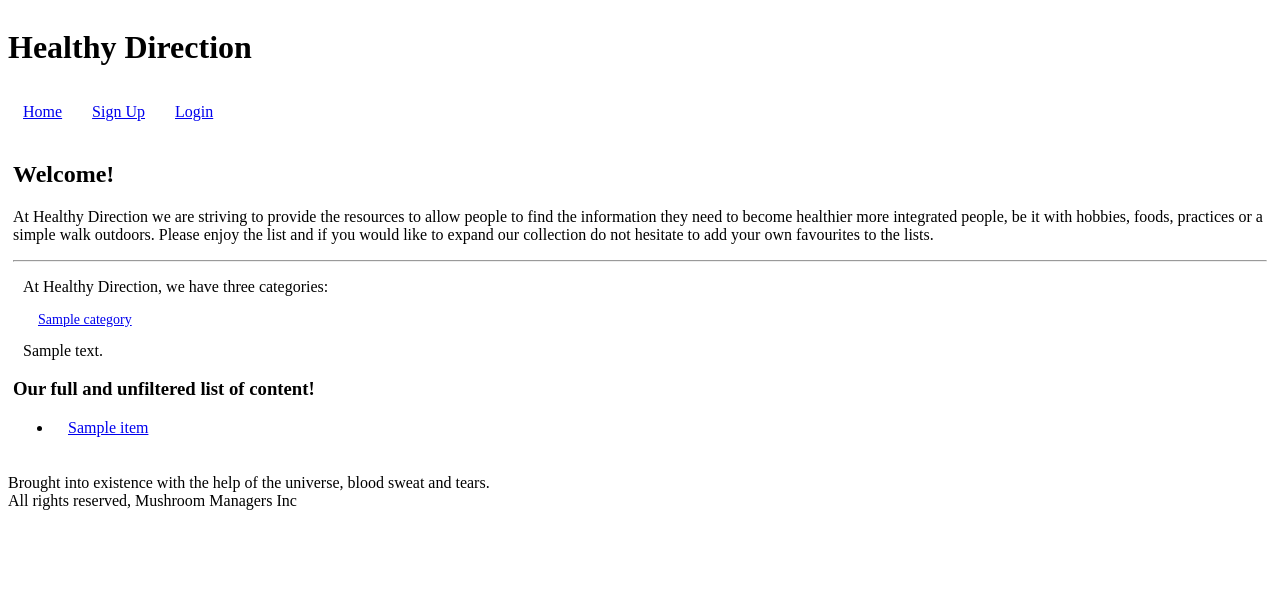
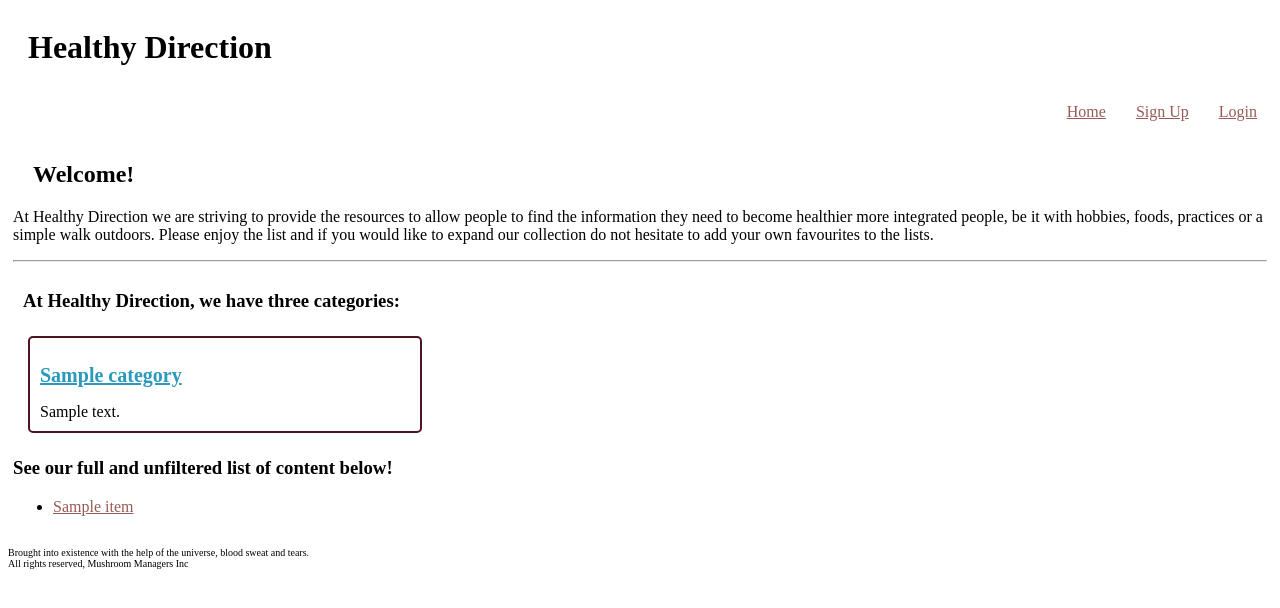
Before and after one commit to benrconway/Udacity-Project4, a Flask app: page / in a window 1280 px wide. Shown: the top 608 px of the page. Run offline with Flask 2, Linux system fonts and the light colour scheme; tables that the repository leaves empty hold one stand-in row (values such as "Sample post").

Commit message:
Refactor to meet standards

```diff
--- a/static/main.css
+++ b/static/main.css
@@ -1,23 +1,45 @@
-
-body{
-  display: flex;
-  flex-wrap: wrap;
+h1,
+h2{
+  margin-left: 20px;
 }
 
 nav {
   display: flex;
   flex-direction: row;
+  justify-content: right;
 }
 
 a {
+  color: #975B57;
+}
+footer{
+  margin-top: auto;
+}
+.breathing-room {
+  padding:10px;
+  margin: 5px;
+}
+
+.copyright{
+  font-size:10px;
+}
+
+.content-box{
+  border: 2px solid #4F1221;
+  border-radius: 5px;
   padding: 10px;
   margin: 5px;
+  width:30%;
 }
 
 .form-container{
   padding:25px;
   border:1px solid #22BDCC;
   border-radius: 5px;
+}
+
+.full-width {
+  width:100%
 }
 
 .minor-content{
@@ -29,37 +51,50 @@ a {
   flex-wrap: wrap
 }
 
+.flex-flow-wrap {
+  display:flex;
+  flex-wrap: wrap;
+}
+
+.space-around {
+  justify-content: space-around;
+}
 
 .title {
- font-size: 14px;
- font-weight: 500;
+  color: #2B98BD;
+ font-size: 20px;
+ font-weight: 600;
 }
 
 .primary-container {
-margin: 5px;
+  margin: 5px;
 }
 
 .secondary-container {
   width: 60vw;
 }
 
-.category-list {
-margin:10px;
+.single-box {
+  border: 2px solid #4F1221;
+  border-radius: 5px;
+  padding: 10px;
+  margin: 5px;
+  width:30%;
 }
 
-.item-list {
-
+.category-list {
+  flex-direction: row;
+  margin:10px;
 }
 
 .item-container {
-
   margin: 5px;
 }
 
 /* Branding colours
-  1: turquoise #22BDCC
-  2: grey blue #669499
-  3: green #44FFA8
-  4: peach-ish #FF848B
-  5: indigo(?) #CC2281
+  1: turquoise #2B98BD
+  2: grey blue #000000
+  3: green #2D8A6F
+  4: peach-ish #975B57
+  5: indigo(?) #4F1221
  */
--- a/templates/categories.html
+++ b/templates/categories.html
@@ -17,16 +17,21 @@
       {% endif %}
     {% endwith %}
 
-    <div class="category-list">
-      <p>At Healthy Direction, we have three categories:</p>
+    <div class="category-list flex-flow-wrap">
+      <div class="full-width">
+          <h3>At Healthy Direction, we have three categories:</h3>
+      </div>
+
       {% for category in categories %}
-      <p class="title"><a href='{{url_for('showOneCategoryAndItems', category_name=category.name)}}'>{{category.name}}</a></p>
-      <span>{{category.description}}<span>
+      <div class="content-box">
+        <p><a class="title" href='{{url_for('showOneCategoryAndItems', category_name=category.name)}}'>{{category.name}}</a></p>
+        <span>{{category.description}}<span>
+      </div>
       {% endfor %}
     </div>
 
     <div class="item-list">
-      <h3>Our full and unfiltered list of content!</h3>
+      <h3>See our full and unfiltered list of content below!</h3>
         <ul>
           {% for item in items %}
             {% for category in categories %}
@@ -39,8 +44,4 @@
     </div>
 
 </div>
-
-
-
-
 {% endblock %}
--- a/templates/login.html
+++ b/templates/login.html
@@ -7,6 +7,10 @@
   </head>
 
   <body>
+    <nav>
+      <a class="breathing-room" href='{{url_for('home')}}'>Home</a>
+      <a class="breathing-room" href="/users">Sign Up</a>
+    </nav>
     <section class="minor-content">
       <div class="title">
         <h1>Login</h1>
--- a/templates/main.html
+++ b/templates/main.html
@@ -7,20 +7,20 @@
   <link rel="stylesheet" type="text/css" href="{{url_for('static', filename='main.css')}}">
 </head>
 
-<body>
-  <header>
+<body class="flex-flow-wrap">
+  <header class="full-width">
     <h1>Healthy Direction</h3>
       <nav>
-      <a href='{{url_for('home')}}'>Home</a>
-      <a href="/users" style='display: {{login.style}};'>Sign Up</a>
-      <a href="{{login.action}}">{{login.name}}</a>
+      <a class="breathing-room" href='{{url_for('home')}}'>Home</a>
+      <a class="breathing-room" href="/users" style='display: {{login.style}};'>Sign Up</a>
+      <a class="breathing-room" href="{{login.action}}">{{login.name}}</a>
     </nav>
     </header>
-    <section class="primary-container">
+    <section class="primary-container full-width">
       {% block content %}
       {% endblock %}
     </section>
-  <footer>
+  <footer class="copyright">
     <p>Brought into existence with the help of the universe, blood sweat and tears.<br>
       All rights reserved, Mushroom Managers Inc</p>
   </footer>
--- a/templates/newItem.html
+++ b/templates/newItem.html
@@ -1,7 +1,7 @@
 {% extends 'main.html' %}
 {% block content %}
 <!-- Takes in a single category as reference -->
-<h3>Add an item to our content<h3>
+<h3>Add an item to our content</h3>
 <form action="{{url_for('newItem', category_name=category.name)}}" method="POST" enctype="multipart/form-data">
   <label for="name">Name</label>
   <input type="text" name="name" value="">
--- a/templates/signup.html
+++ b/templates/signup.html
@@ -1,7 +1,7 @@
 {% extends 'main.html' %}
 {% block content %}
 <!-- TODO: Sign Up page which posts to users. -->
-
+<section class="minor-content">
   <div class="form-container">
     <form class="" action="{{url_for('newUser')}}" method="POST" enctype="multipart/form-data">
       <label for="name">Name:</label>
@@ -12,8 +12,9 @@
       <input type="text" name="email" value="">
       <input type="submit" value="Join">
     </form>
+  </div>
+</section>
 
-</div>
 
 
 {% endblock %}
--- a/views.py
+++ b/views.py
@@ -29,17 +29,17 @@ app = Flask(__name__)
 CLIENT_ID = json.loads(
     open('client_secret.json', 'r').read())['web']['client_id']
 
-loginLabel = {'login':{
-                'name':'Login',
+loginLabel = {'login': {
+                'name': 'Login',
                 'action': '/login',
                 'style': 'block'
                 },
-             'logout': {
+              'logout': {
                 'name': 'Logout',
                 'action': '/logout',
                 'style': 'none;'
                 }
-            }
+              }
 
 
 @auth.verify_password
@@ -48,17 +48,19 @@ def verifyPassword(identifier, password):
     # Identifier can be a token or a username, verify will supply which it is.
     user_id = Users.verifyToken(identifier)
     if user_id:
-        user = session.query(Users).filter_by(id = user_id).one()
+        user = session.query(Users).filter_by(id=user_id).one()
     else:
-        user = session.query(Users).filter_by(name = identifier).first()
+        user = session.query(Users).filter_by(name=identifier).first()
         if not user or not user.verifyPassword(password):
             return False
     login_session['user'] = user
     return True
 
+
 @app.route('/oauth2callback')
 def returnToHome():
     return redirect(url_for('home'))
+
 
 @app.route('/oauth/<string:provider>', methods=['POST'])
 def loginWithOauth(provider):
@@ -79,7 +81,7 @@ def loginWithOauth(provider):
         # test token validity
         googleAccessToken = userCredentials.access_token
         url = 'https://www.googleapis.com/oauth2/v1/tokeninfo'
-        params = {'access_token': googleAccessToken }
+        params = {'access_token': googleAccessToken}
         googleResult = requests.get(url, params=params).json()
 
         # ensure there was no error before proceeding.
@@ -94,12 +96,13 @@ def loginWithOauth(provider):
 
         # # 2. The token is has been collected for this web app
         if googleResult['issued_to'] != CLIENT_ID:
-            return respondWith("Token was not issued for this application", 401)
+            return respondWith("Token was not issued for this \
+                                application", 401)
 
         print "Made it past all other checks"
 
         userinfoURL = "https://www.googleapis.com/oauth2/v1/userinfo"
-        params = {'access_token': googleAccessToken, 'alt':'json'}
+        params = {'access_token': googleAccessToken, 'alt': 'json'}
         # if it doesn't work, separate request and .json()
         data = requests.get(userinfoURL, params=params).json()
         print data
@@ -186,12 +189,12 @@ def home():
     items = session.query(Items).all()
     if user is None:
         return render_template('categories.html', categories=categories,
-                           items=items, category=category,
-                           login=loginLabel['login'])
+                               items=items, category=category,
+                               login=loginLabel['login'])
     else:
         return render_template('categories.html', categories=categories,
-                           items=items, category=category,
-                           login=loginLabel['logout'])
+                               items=items, category=category,
+                               login=loginLabel['logout'])
 
 
 @app.route('/categories/<string:category_name>/')
@@ -203,8 +206,8 @@ def showOneCategoryAndItems(category_name):
     items = session.query(Items).filter_by(category_id=category.id).all()
     if user is None:
         return render_template('publicSingleCategory.html',
-                                category=category, items=items,
-                                login=loginLabel['login'])
+                               category=category, items=items,
+                               login=loginLabel['login'])
     else:
         user = session.merge(user)
         return render_template('singleCategory.html',
@@ -247,13 +250,13 @@ def singleItem(category_name, item_id):
 
     if user is None:
         return render_template('publicSingleItem.html', category=category,
-                                item=item,
-                                login=loginLabel['login'])
+                               item=item,
+                               login=loginLabel['login'])
     else:
         # user = session.merge(user)
         return render_template('singleItem.html', category=category,
-                                item=item,
-                                login=loginLabel['logout'])
+                               item=item,
+                               login=loginLabel['logout'])
 
 
 @app.route('/categories/<string:category_name>/items/<int:item_id>/edit',
@@ -272,7 +275,7 @@ def editItem(category_name, item_id):
         if user.id != item.user_id:
             flash("You do not have authority to edit {0}.".format(item.name))
             return redirect(url_for('showOneCategoryAndItems',
-                                        category_name=category_name))
+                                    category_name=category_name))
         # If they do, update the item.
         item.name = request.form['name']
         item.description = request.form['description']
@@ -308,7 +311,7 @@ def deleteItem(category_name, item_id):
         if user.id != item.user_id:
             flash("You do not have authority to delete {0}.".format(item.name))
             return redirect(url_for('showOneCategoryAndItems',
-                                     category_name=category_name))
+                                    category_name=category_name))
         # If they match, delete the item.
         session.delete(item)
         session.commit()
@@ -345,18 +348,21 @@ def apiSingleItem(category_name, item_id):
     item = session.query(Items).filter_by(id=item_id).one()
     return jsonify(Items=[item.serialize])
 
+
 def respondWith(message, code):
     response = make_response(json.dumps(message), code)
     response.headers['Content-Type'] = 'application/json'
     return response
 
+
 def dbAddUpdate(object):
     session.add(object)
     session.commit()
 
+
 def googleLogout(token):
     url = 'https://accounts.google.com/o/oauth2/revoke'
-    params = { 'token': token }
+    params = {'token': token}
     headers = {'content-type': 'application/x-www-form-urlencoded'}
     response = requests.post(url, params=params, headers=headers)
     if response.status_code == 200:
@@ -365,7 +371,6 @@ def googleLogout(token):
         return respondWith("Error processing logout", 500)
 
 
-
 if __name__ == '__main__':
     app.secret_key = "password"
     app.debug = True
```
Also changed, not shown: templates/publicSingleCategory.html (+7 -5 lines), templates/publicSingleItem.html (+6 -4 lines), templates/singleCategory.html (+7 -8 lines), templates/singleItem.html (+11 -7 lines). Lines whose indentation alone changed are shown as unchanged.
